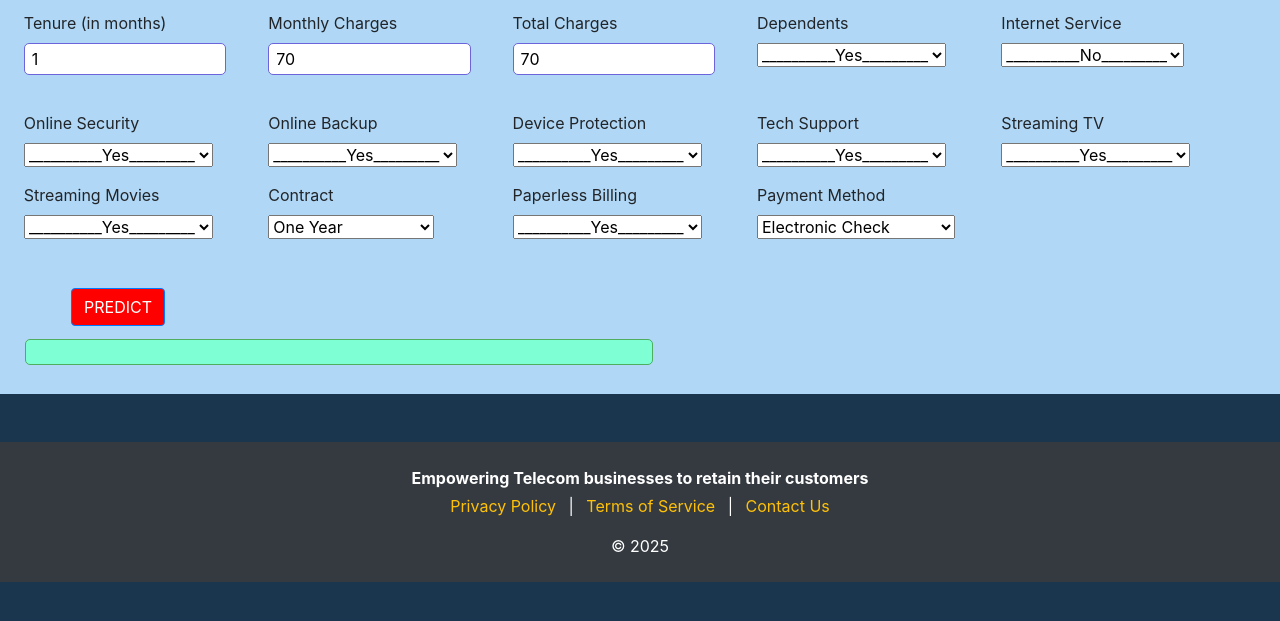
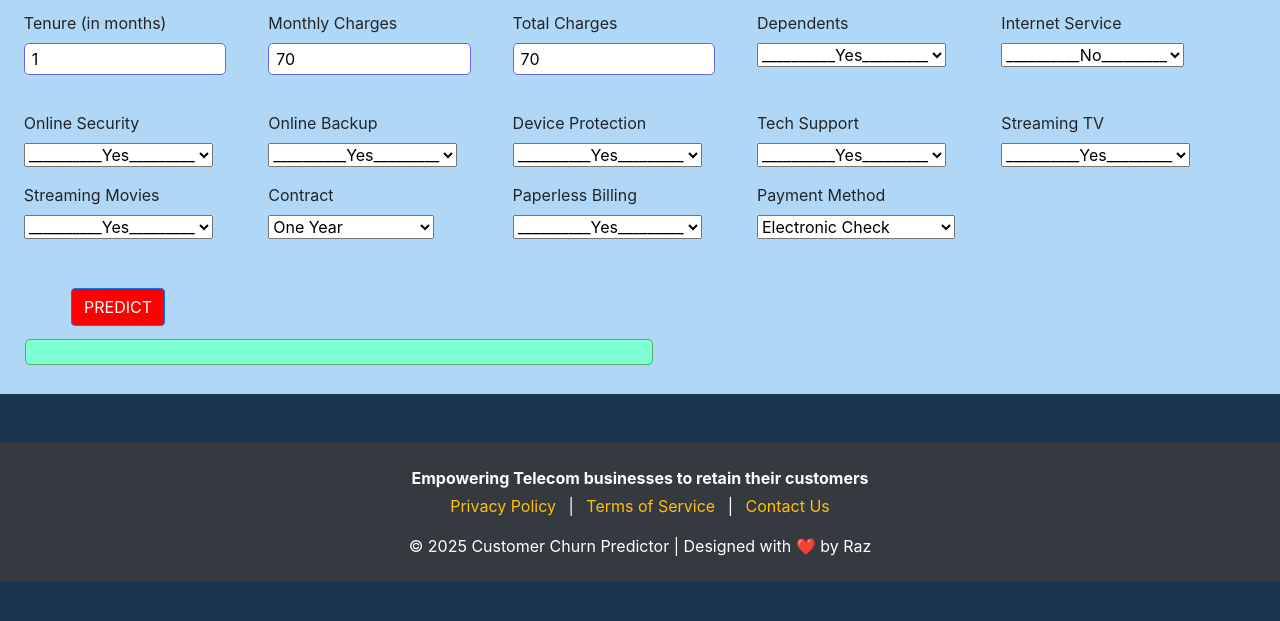
Before and after one commit to razyousuf/customer-churn-prediction, a Django app: page / in a window 1280 px wide. Shown: the part 115-736 px from the top of the page. Run offline with Django 5.2, Linux system fonts and the light colour scheme; parts of the project's set-up code (start-up, migrations or seed data) failed here and were passed over; some libraries are stand-ins or nearby versions.

Commit message:
Update base.html

```diff
--- a/churn_app/templates/base.html
+++ b/churn_app/templates/base.html
@@ -63,7 +63,7 @@
           <li class="list-inline-item">|</li>
           <li class="list-inline-item"><a href="mailto:razyousufi350@gmail.com" class="text-warning">Contact Us</a></li>
         </ul>
-        <p class="mb-0">&copy; <span id="currentYear"> Customer Churn Predictor | Designed with ❤️ by Raz</p>
+        <p class="mb-0">&copy; <span id="currentYear"></span> Customer Churn Predictor | Designed with ❤️ by Raz</p>
       </div>
     </footer>
     <script>
```
